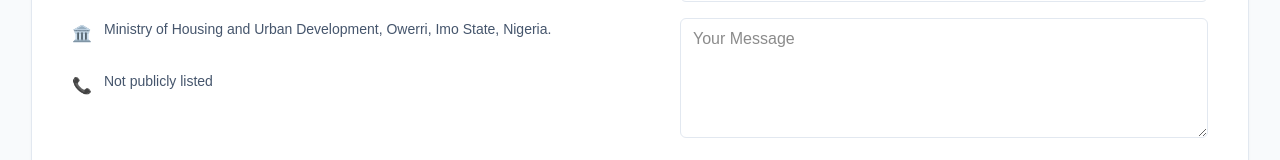
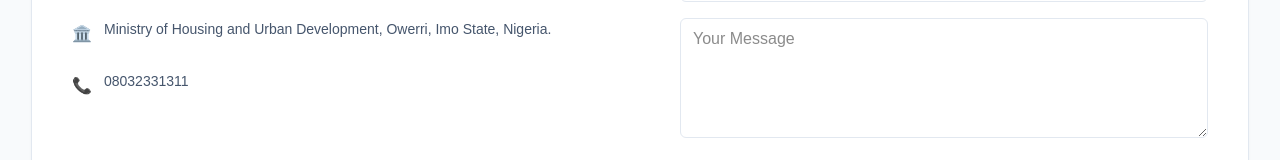
Before and after one commit to IDCLofficial/ministry_of_housing_and_urban_renewal, a Next.js app: page /contact in a window 1280 px wide. Shown: the part 431-591 px from the top of the page. Built offline with nearby package versions, Linux system fonts and the light colour scheme.

Commit message:
Worked on changes

```diff
--- a/app/contact/ContactSection.tsx
+++ b/app/contact/ContactSection.tsx
@@ -49,7 +49,7 @@
                   Ministry of Housing and Urban Development, Owerri, Imo State, Nigeria.
                 </InfoRow>
                 <InfoRow icon={<span>📞</span>}>
-                  Not publicly listed
+                  08032331311
                 </InfoRow>
               </div>
             </div>
```
